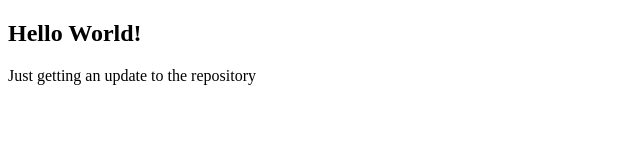
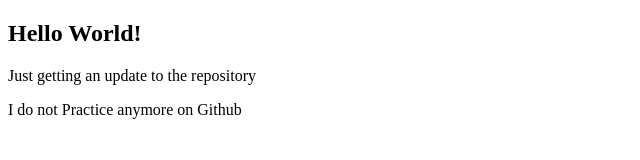
Before and after one commit to shunavid/myRepo, a plain HTML site: page practice.html in a window 1280 px wide. Shown: the whole page, without its empty margins (0-640 px from the left). Drawn offline with Linux system fonts and the light colour scheme.

Commit message:
paragraph added

```diff
--- a/practice.html
+++ b/practice.html
@@ -9,5 +9,6 @@
 <body>
     <h2>Hello World!</h2>
     <p>Just getting an update to the repository</p>
+    <p>I do not Practice anymore on Github</p>
 </body>
 </html>
```
